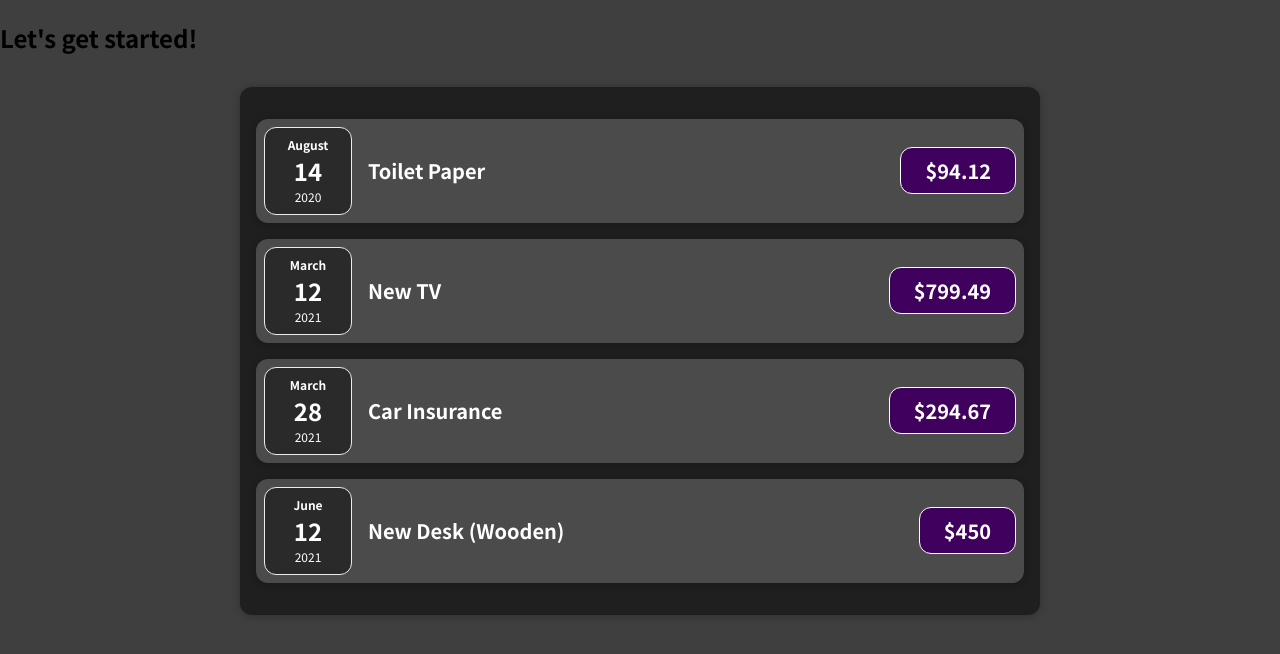
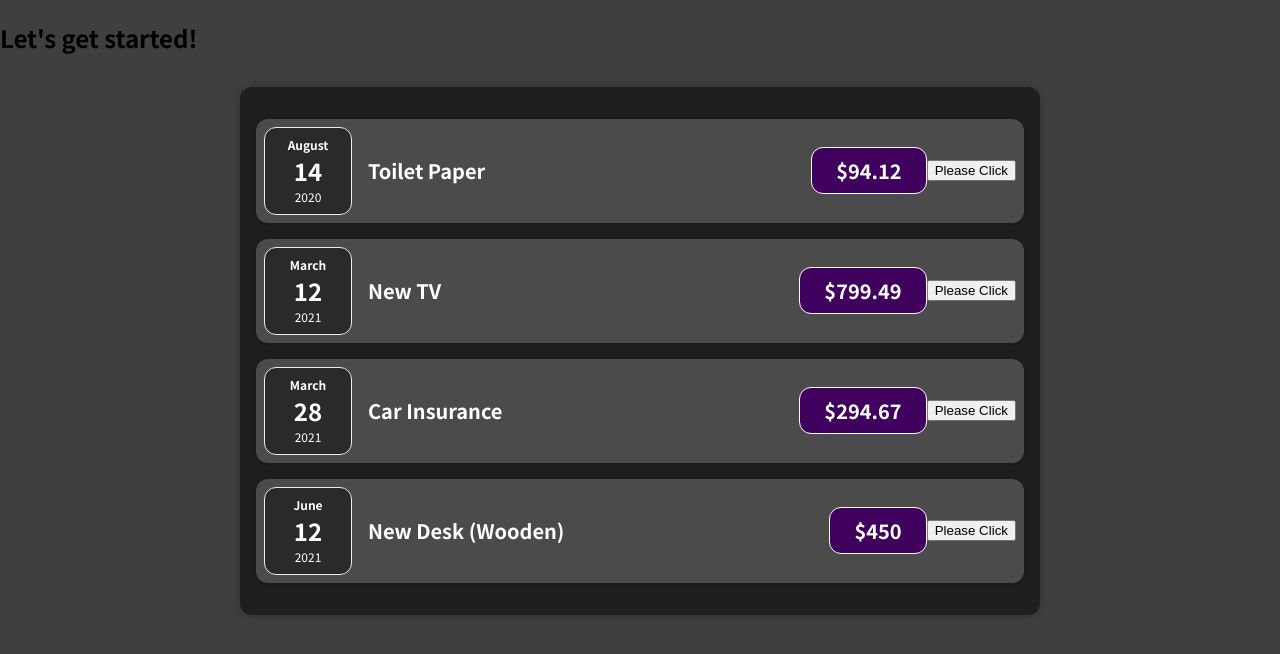
Before and after one commit to NyiZinThant/expense-tracker, a React (Create React App) app: page / in a window 1280 px wide. Shown: the top 654 px of the page. Built offline with nearby package versions, Linux system fonts and the light colour scheme.

Commit message:
use statehook

```diff
--- a/src/App.jsx
+++ b/src/App.jsx
@@ -1,3 +1,5 @@
+import React from 'react';
+
 import Expenses from './components/Expenses/Expenses';
 const App = () => {
   const expenses = [
--- a/src/components/Expenses/ExpenseDate.jsx
+++ b/src/components/Expenses/ExpenseDate.jsx
@@ -1,3 +1,4 @@
+import React from 'react';
 import './ExpenseDate.css';
 const ExpenseDate = (props) => {
   const month = props.date.toLocaleString('en-US', { month: 'long' });
--- a/src/components/Expenses/ExpenseItem.jsx
+++ b/src/components/Expenses/ExpenseItem.jsx
@@ -1,16 +1,24 @@
+import React, { useState } from 'react';
+
 import Card from '../UI/Card';
 import ExpenseDate from './ExpenseDate';
 
 import './ExpenseItem.css';
 
 const ExpenseItem = (props) => {
+  const [title, setTitle] = useState(props.title);
+  const clickHandler = () => {
+    setTitle('Updated!!!!');
+    console.log(title);
+  };
   return (
     <Card className="expense-item">
       <ExpenseDate date={props.date} />
       <div className="expense-item__description">
-        <h2>{props.title}</h2>
+        <h2>{title}</h2>
         <div className="expense-item__price">${props.amount}</div>
       </div>
+      <button onClick={clickHandler}>Please Click</button>
     </Card>
   );
 };
--- a/src/components/Expenses/Expenses.jsx
+++ b/src/components/Expenses/Expenses.jsx
@@ -1,3 +1,5 @@
+import React from 'react';
+
 import ExpenseItem from './ExpenseItem';
 import Card from '../UI/Card';
 
--- a/src/index.jsx
+++ b/src/index.jsx
@@ -1,4 +1,6 @@
 import ReactDOM from 'react-dom/client';
+
+import React from 'react';
 
 import './index.css';
 import App from './App';
```
